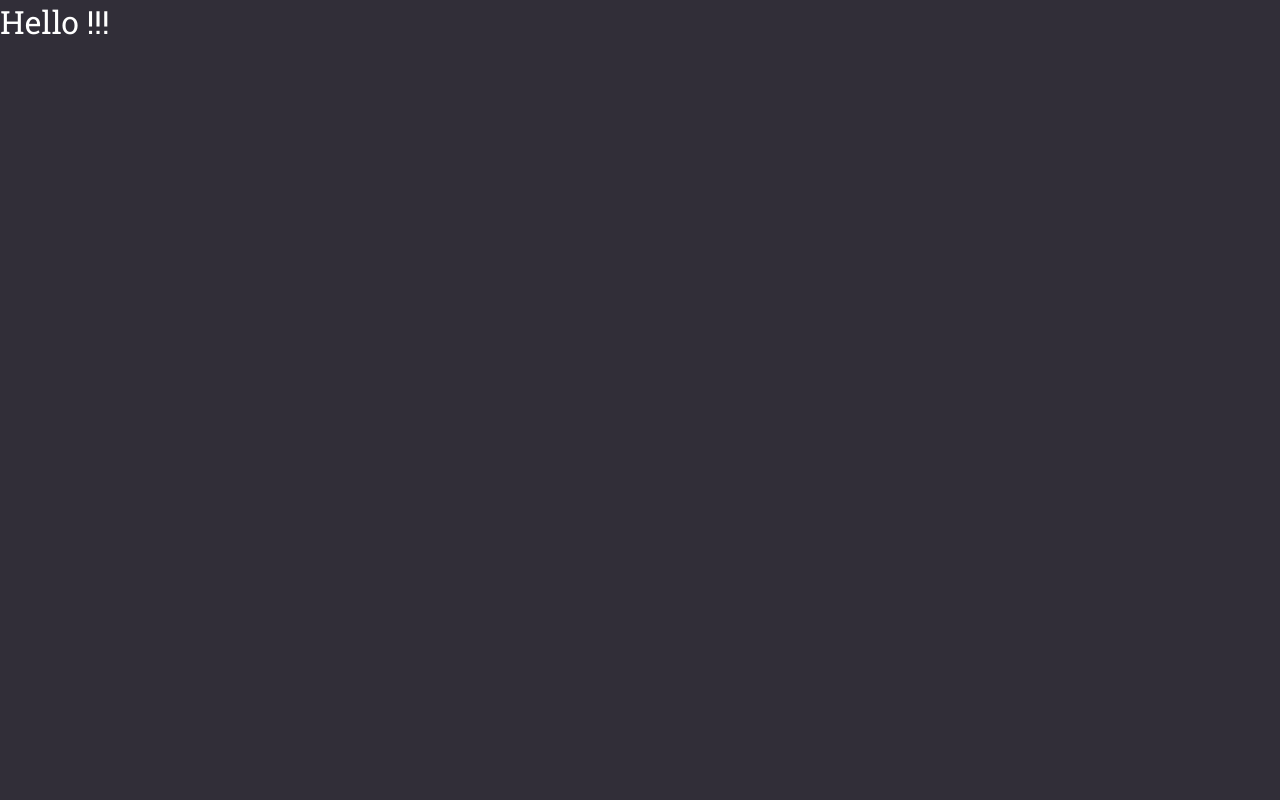
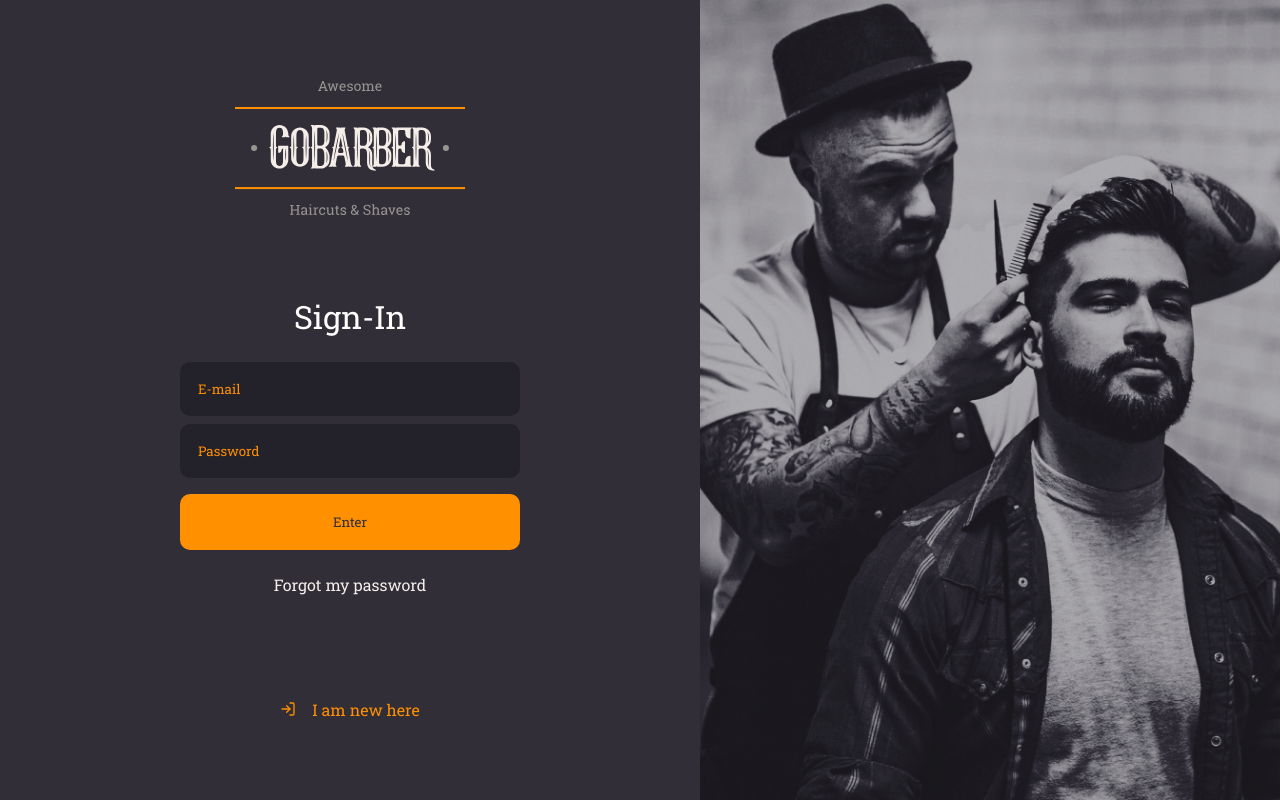
Before and after one commit to fabiano-palharini/gobarber-web, a React (Create React App) app: page / in a window 1280 px wide. Built offline with nearby package versions, Linux system fonts and the light colour scheme.

Commit message:
sign in page and its styles

```diff
--- a/src/App.tsx
+++ b/src/App.tsx
@@ -1,11 +1,14 @@
 import React, { FC } from 'react';
 import GlobalStyle from './styles/global';
+import SignIn from './pages/SignIn';
 
-const App: FC = () => (
-  <>
-    <h1>Hello !!!</h1>
-    <GlobalStyle />
-  </>
-);
+const App: FC = () => {
+  return (
+    <>
+      <SignIn />
+      <GlobalStyle />
+    </>
+  );
+};
 
 export default App;
--- /dev/null
+++ b/src/pages/SignIn/index.tsx
@@ -0,0 +1,26 @@
+import React from 'react';
+import { FiLogIn } from 'react-icons/fi';
+import logoImg from '../../assets/logo.svg';
+import { Container, Content, Background } from './styles';
+
+const SignIn: React.FC = () => (
+  <Container>
+    <Content>
+      <img src={logoImg} alt="GoBarber" />
+      <form>
+        <h1>Sign-In</h1>
+        <input placeholder="E-mail" />
+        <input type="password" placeholder="Password" />
+        <button type="submit">Enter</button>
+        <a href="/forgot">Forgot my password</a>
+      </form>
+      <a href="/">
+        <FiLogIn />
+I am new here
+</a>
+    </Content>
+    <Background />
+  </Container>
+);
+
+export default SignIn;
--- /dev/null
+++ b/src/pages/SignIn/styles.ts
@@ -0,0 +1,98 @@
+import styled from 'styled-components';
+import { shade } from 'polished';
+import signInBackgroundImg from '../../assets/sign-in-background.png';
+
+export const Container = styled.div`
+  height: 100vh;
+  display: flex;
+  align-items: stretch;
+`;
+
+export const Content = styled.div`
+  display: flex;
+  flex-direction: column;
+  place-content: center;
+  width: 100%;
+  max-width: 700px;
+  align-items: center;
+
+  form {
+    margin: 80px 0;
+    width: 340px;
+    text-align: center;
+
+    h1 {
+      margin-bottom: 24px;
+    }
+
+    input {
+      background: #232129;
+      border-radius: 10px;
+      border: 2px solid #232129;
+      padding: 16px;
+      width: 100%;
+      color: #f4ede8;
+
+      &::placeholder {
+        color: #ff9000;
+      }
+
+      & + input {
+        margin-top: 8px;
+      }
+    }
+
+    button {
+      background: #ff9000;
+      height: 56px;
+      border-radius: 10px;
+      border: 0;
+      padding: 0 16px;
+      color: #312e38;
+      width: 100%;
+      font-weight: 500;
+      margin-top: 16px;
+      transition: background-color 0.2s;
+
+      &:hover {
+        background: ${shade(0.2, '#ff9000')};
+      }
+    }
+
+    a {
+      color: #f4ede8;
+      display: block;
+      margin-top: 24px;
+      text-decoration: none;
+      transition: color 0.2s;
+
+      &:hover {
+        color: ${shade(0.2, '#f4ede8')};
+      }
+    }
+  }
+
+  /** > indica que só quero estilizar as ancoras que venha diretamente no meu content */
+  > a {
+    color: #ff9000;
+    display: flex;
+    align-items: center;
+    margin-top: 24px;
+    text-decoration: none;
+    transition: color 0.2s;
+
+    svg {
+      margin-right: 16px;
+    }
+
+    &:hover {
+      color: ${shade(0.2, '#ff9000')};
+    }
+  }
+`;
+
+export const Background = styled.div`
+  flex: 1;
+  background: url(${signInBackgroundImg}) no-repeat center;
+  background-size: cover;
+`;
```
Also changed, not shown: .eslintrc.json, src/assets/logo.svg (added), src/assets/sign-in-background.png (added).
